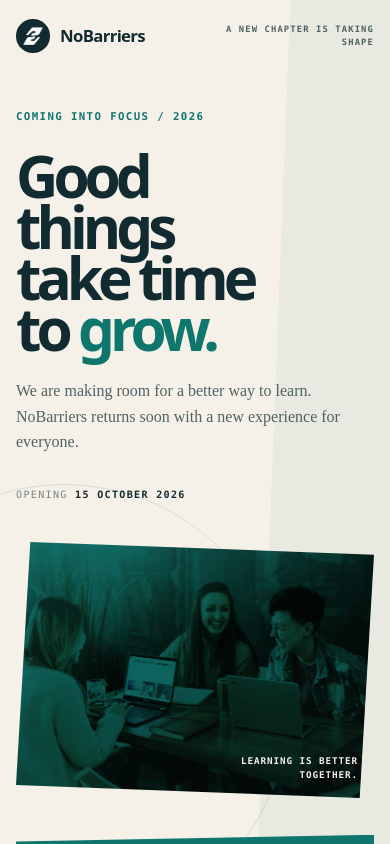
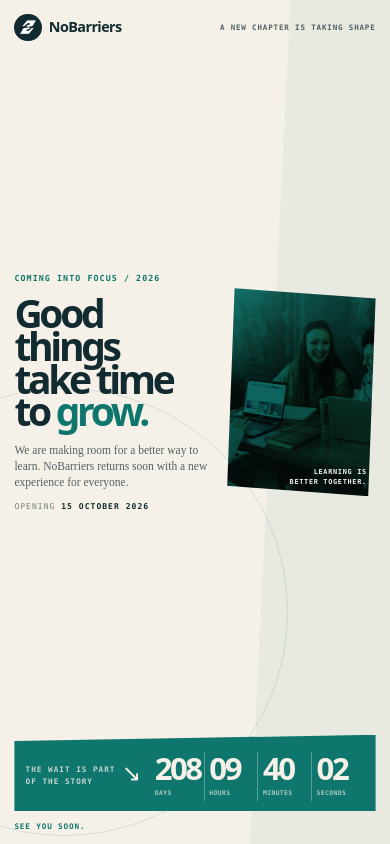
Before and after one commit to assapkibasha/no-barriers, a Next.js app in the folder frontend/: page / in a window 390 px wide. Shown: the top 844 px of the page. Built offline with nearby package versions, Linux system fonts and the light colour scheme; no server answers.

Commit message:
Fit launch page to viewport

```diff
--- a/frontend/src/index.css
+++ b/frontend/src/index.css
@@ -7,7 +7,7 @@
 html, body { margin: 0; min-height: 100%; }
 body { background: var(--paper); color: var(--ink); }
 
-.launch-page { position: relative; isolation: isolate; display: flex; min-height: 100dvh; flex-direction: column; overflow: hidden; background: var(--paper); padding: 1.5rem clamp(1.25rem, 5vw, 5.75rem) 1.25rem; }
+.launch-page { position: relative; isolation: isolate; display: flex; height: 100dvh; min-height: 100dvh; flex-direction: column; overflow: hidden; background: var(--paper); padding: 1rem clamp(1.25rem, 5vw, 5.75rem) 0.8rem; }
 .launch-page::before { position: absolute; z-index: -1; top: 0; right: 0; width: 36vw; height: 100%; background: rgba(15, 118, 110, 0.055); clip-path: polygon(29% 0, 100% 0, 100% 100%, 0 100%); content: ''; }
 .launch-page::after { position: absolute; z-index: -1; top: 46%; left: -10rem; width: 28rem; height: 28rem; border: 1px solid rgba(15, 118, 110, 0.15); border-radius: 50%; content: ''; }
 
@@ -17,7 +17,7 @@ body { background: var(--paper); color: var(--ink); }
 .brand-mark { width: 1.28rem; height: 1.28rem; object-fit: contain; }
 .header-note { max-width: 18rem; text-align: right; }
 
-.launch-hero { display: grid; grid-template-columns: minmax(0, 0.92fr) minmax(18rem, 1.08fr); align-items: center; gap: clamp(2.5rem, 8vw, 9rem); width: min(100%, 88rem); margin: auto; padding: clamp(3rem, 7vh, 6rem) 0 clamp(2.5rem, 6vh, 5.5rem); }
+.launch-hero { display: grid; grid-template-columns: minmax(0, 0.92fr) minmax(18rem, 1.08fr); align-items: center; gap: clamp(2.5rem, 8vw, 9rem); flex: 1; min-height: 0; width: min(100%, 88rem); margin: auto; padding: clamp(1.5rem, 4vh, 3.5rem) 0 clamp(1.25rem, 3vh, 2.5rem); }
 .launch-copy { position: relative; z-index: 1; max-width: 38rem; }
 .launch-eyebrow, .countdown-kicker, .launch-date, .countdown-label { font-family: ui-monospace, SFMono-Regular, Menlo, monospace; letter-spacing: 0.13em; text-transform: uppercase; }
 .launch-eyebrow { margin: 0 0 1.6rem; color: var(--teal); font-size: 0.67rem; font-weight: 800; }
@@ -27,7 +27,7 @@ body { background: var(--paper); color: var(--ink); }
 .launch-date { margin: 2rem 0 0; color: rgba(18, 43, 48, 0.55); font-size: 0.63rem; }
 .launch-date strong { color: var(--ink); font-weight: 800; }
 
-.launch-image-wrap { position: relative; min-height: clamp(20rem, 54vh, 36rem); overflow: hidden; background: var(--teal); clip-path: polygon(8% 0, 100% 7%, 92% 100%, 0 92%); }
+.launch-image-wrap { position: relative; height: min(43vh, 36rem); min-height: 0; overflow: hidden; background: var(--teal); clip-path: polygon(8% 0, 100% 7%, 92% 100%, 0 92%); }
 .launch-image { display: block; width: 100%; height: 100%; min-height: inherit; object-fit: cover; filter: saturate(0.82) contrast(0.95); mix-blend-mode: multiply; }
 .launch-image-wrap::after { position: absolute; inset: 0; background: linear-gradient(155deg, rgba(45, 212, 191, 0.22), transparent 45%, rgba(18, 43, 48, 0.18)); content: ''; pointer-events: none; }
 .image-caption { position: absolute; right: 1rem; bottom: 1rem; z-index: 1; max-width: 8rem; color: var(--paper); font-family: ui-monospace, SFMono-Regular, Menlo, monospace; font-size: 0.58rem; font-weight: 700; letter-spacing: 0.1em; line-height: 1.5; text-align: right; text-transform: uppercase; }
@@ -45,19 +45,29 @@ body { background: var(--paper); color: var(--ink); }
 .launch-footer span:last-child { color: var(--teal); }
 
 @media (max-width: 760px) {
-  .launch-page { padding: 1.2rem 1rem 1rem; }
-  .header-note { max-width: 11rem; font-size: 0.55rem; }
-  .launch-hero { grid-template-columns: 1fr; gap: 2.5rem; padding: 3.5rem 0 2.3rem; }
-  .launch-copy { max-width: 31rem; }
-  .launch-copy h1 { max-width: 8ch; font-size: clamp(3.65rem, 15vw, 6rem); }
-  .launch-message { max-width: 26rem; margin-top: 1.5rem; }
-  .launch-image-wrap { min-height: 16rem; max-height: 24rem; clip-path: polygon(4% 0, 100% 5%, 96% 100%, 0 95%); }
-  .countdown-panel { grid-template-columns: 1fr; gap: 1.2rem; clip-path: polygon(0 4%, 100% 0, 100% 100%, 0 100%); padding: 1.8rem 1rem 1.1rem; }
-  .countdown-intro { justify-content: space-between; padding: 0; }
+  .launch-page { height: 100dvh; min-height: 100dvh; padding: 0.85rem 0.9rem 0.7rem; }
+  .launch-header, .launch-footer { font-size: 0.48rem; }
+  .brand-lockup { gap: 0.45rem; font-size: 0.9rem; }
+  .brand-badge { width: 1.7rem; height: 1.7rem; }
+  .brand-mark { width: 1rem; height: 1rem; }
+  .header-note { max-width: 11rem; font-size: 0.47rem; }
+  .launch-hero { grid-template-columns: minmax(0, 1.15fr) minmax(8rem, 0.85fr); gap: 0.75rem; flex: 1; min-height: 0; padding: 1.35rem 0 0.8rem; }
+  .launch-copy { max-width: 21rem; }
+  .launch-eyebrow { margin-bottom: 0.8rem; font-size: 0.52rem; }
+  .launch-copy h1 { max-width: 8ch; font-size: clamp(2.35rem, 10vw, 4.4rem); line-height: 0.84; }
+  .launch-message { max-width: 18rem; margin-top: 0.85rem; font-size: 0.72rem; line-height: 1.4; }
+  .launch-date { margin-top: 0.65rem; font-size: 0.5rem; }
+  .launch-image-wrap { align-self: center; min-height: 0; height: min(31vh, 13rem); max-height: none; clip-path: polygon(5% 0, 100% 5%, 95% 100%, 0 95%); }
+  .image-caption { right: 0.55rem; bottom: 0.55rem; max-width: 5rem; font-size: 0.43rem; }
+  .countdown-panel { grid-template-columns: minmax(6.5rem, 0.7fr) minmax(0, 1.3fr); gap: 0.55rem; flex: 0 0 auto; clip-path: polygon(0 8%, 100% 0, 100% 100%, 0 100%); padding: 1.05rem 0.7rem 0.65rem; }
+  .countdown-intro { justify-content: space-between; gap: 0.35rem; padding: 0; }
+  .countdown-kicker { max-width: 6.5rem; font-size: 0.48rem; }
+  .countdown-arrow { font-size: 1.45rem; }
   .countdown { border-left: 0; }
-  .countdown-value { font-size: clamp(2.2rem, 12vw, 3.6rem); }
-  .countdown-label { font-size: 0.48rem; letter-spacing: 0.08em; }
-  .launch-footer { font-size: 0.55rem; }
+  .countdown-unit { padding: 0.15rem 0.3rem; }
+  .countdown-value { font-size: clamp(1.65rem, 8vw, 2.8rem); }
+  .countdown-label { margin-top: 0.4rem; font-size: 0.4rem; letter-spacing: 0.06em; }
+  .launch-footer { padding-top: 0.65rem; }
   .launch-footer span:first-child { display: none; }
 }
 
```
